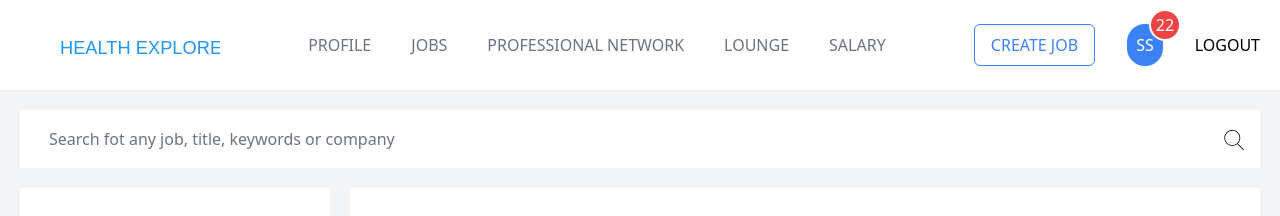
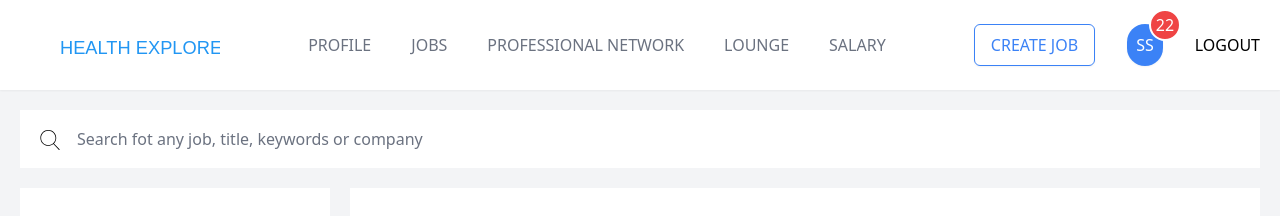
Before and after one commit to saifsilver/health-explore, a Next.js app: page / in a window 1280 px wide. Shown: the top 216 px of the page. Built offline with nearby package versions, Linux system fonts and the light colour scheme.

Commit message:
Search Icon Position Fix

```diff
--- a/components/SearchInput.js
+++ b/components/SearchInput.js
@@ -9,6 +9,9 @@ const SearchInput = () => {
     const dispatch = useDispatch()
     return (
         <div className="p-2 relative text-gray-600 flex bg-white ">
+            <button type="submit" className="absolute left-5 top-0 mt-5 mr-4">
+                <img src="/img/search.svg" alt="Search" className="w-5" />
+            </button>
             <input onChange={(e) => {
                 if(typeof searchInterval !== 'undefined'){
                     clearTimeout(searchInterval)
@@ -20,11 +23,8 @@ const SearchInput = () => {
                 }, 1500)
 
                 setSearch(e.target.value)
-            }} className="w-full border-transparent bg-white px-5 pr-16 focus:outline-none focus:ring-transparent"
+            }} className="w-full border-transparent bg-white px-5 pl-12 focus:outline-none focus:ring-transparent"
             type="search" name="search" placeholder="Search fot any job, title, keywords or company" value={search} />
-            <button type="submit" className="absolute right-0 top-0 mt-5 mr-4">
-                <img src="/img/search.svg" alt="Search" className="w-5" />
-            </button>
         </div>
     );
 };
```
